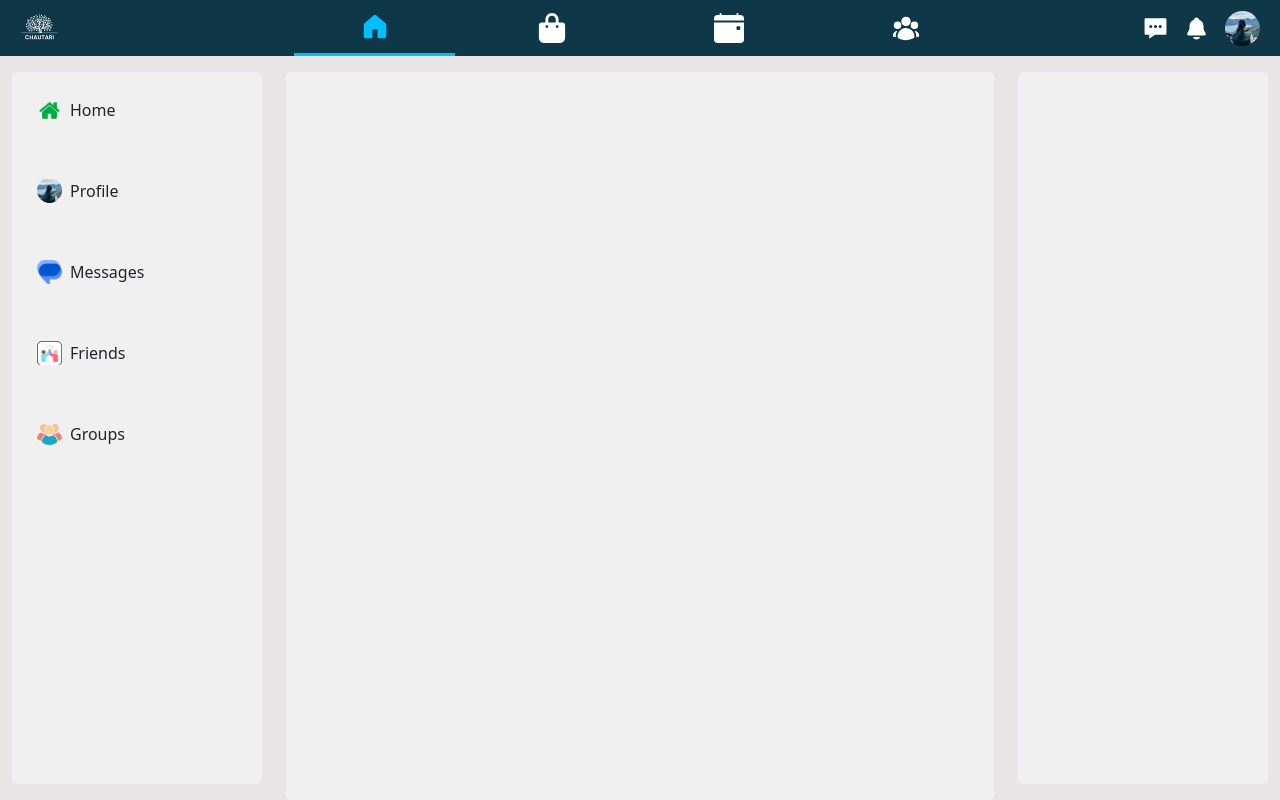
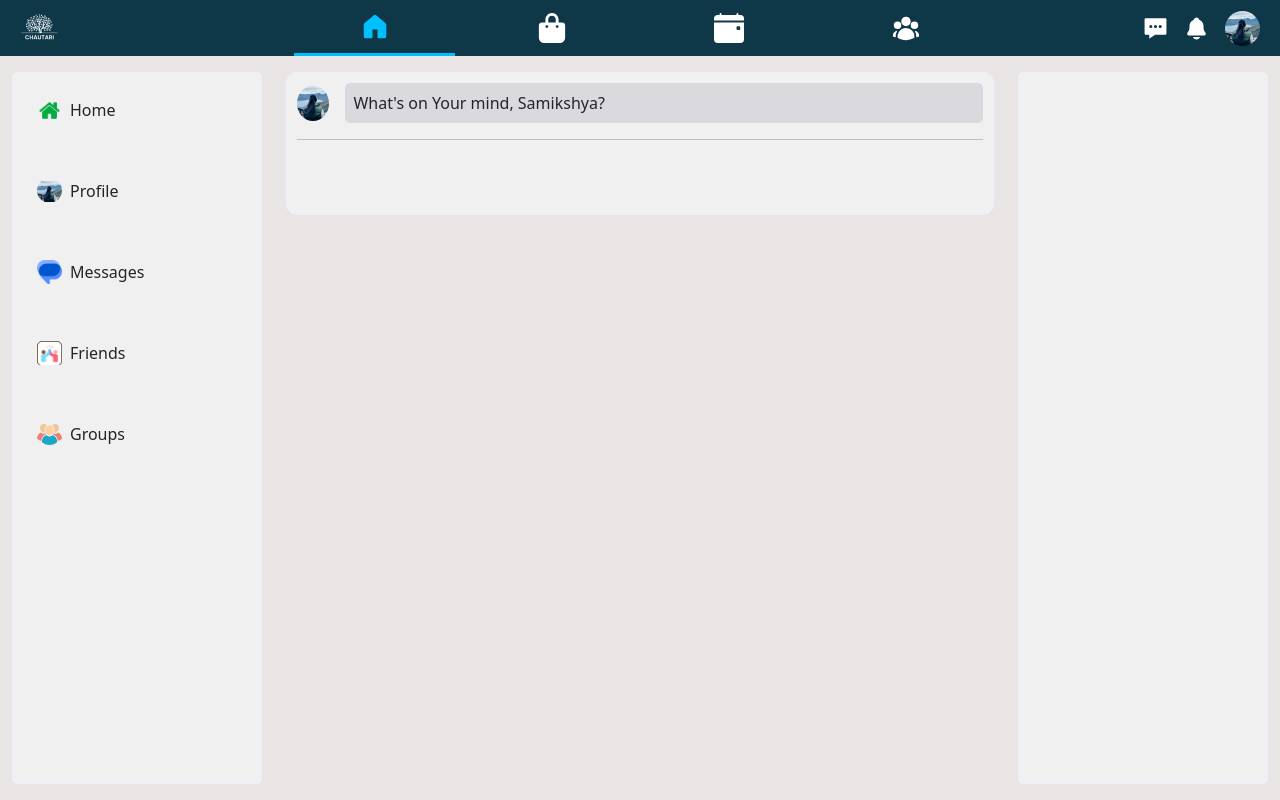
Before and after one commit to thapaji/social-media-ui, a React (Vite) app: page /home in a window 1280 px wide. Built offline with nearby package versions, Linux system fonts and the light colour scheme.

Commit message:
post status added

```diff
--- a/src/App.css
+++ b/src/App.css
@@ -1,23 +1,17 @@
-
 /* ---------------------------------Header---------------------------------------------------- */
 .custom-navbar {
-
   height: 7vh;
   background: var(--primary-color);
 }
-.left-nav{
-
+.left-nav {
   width: 250px;
-
 }
-.right-nav{
-
+.right-nav {
   flex: 0 0 250px;
   display: flex;
   justify-content: flex-end;
   align-items: center;
 }
-
 
 .navbar-center {
   flex: 1;
@@ -32,8 +26,7 @@
   flex: 1;
   text-align: center;
 }
-.active-icon-box{
-
+.active-icon-box {
   height: 7vh;
   display: flex;
   justify-content: center;
@@ -41,98 +34,107 @@
   border-bottom: 3px solid var(--activeIconColor);
   box-sizing: border-box;
 }
-.icon-box{
+.icon-box {
   height: 7vh;
   display: flex;
   justify-content: center;
   align-items: center;
-  border-bottom: 3px ;
+  border-bottom: 3px;
   box-sizing: border-box;
-
 }
 
-.profile{
+.profile {
   width: 35px;
   height: 35px;
   border-radius: 50%;
   overflow: hidden;
   background: #000;
 }
-.profile-image{
+.profile-image {
   object-fit: cover;
   width: 100%;
   height: 100%;
-
 }
-
 
 /* ----------main---------------------------------------------------------- */
 
-.main{
+.main {
   background-color: var(--bg-color);
   min-height: 93vh;
 }
-.left-sidebar, .right-sidebar{
+.left-sidebar,
+.right-sidebar {
   width: 250px;
   background-color: var(--sidebar);
   height: 89vh;
   border-radius: 5px;
-  border: 1px solid #F0EDFF;
+  border: 1px solid #f0edff;
 }
-.main-content{
-  width:calc(100% - 548px) ;
-  background-color: var(--sidebar);
+.main-content {
+  width: calc(100% - 548px);
+  /* background-color: var(--sidebar); */
   min-height: 91vh;
   border-radius: 5px;
-
 }
 
-
 /* left sidebar ------------------------------------------------------------------------------*/
-.menu{
+.menu {
   cursor: pointer;
   border-radius: 10px;
 }
-.menu:hover{
+.menu:hover {
   background-color: #e6e3e3;
 }
 
-.menu-image{
+.menu-image {
   width: 25px;
   height: 25px;
   overflow: hidden;
-
 }
-.menu-image-profile{
+.menu-image-profile {
   border-radius: 50%;
 }
-.menu-image img{
-  object-fit: cover;
+.menu-image img {
+  object-fit: contain;
   width: 100%;
   height: 100%;
-
 }
-.menu-title{
+.menu-title {
   font-size: 16px;
   font-weight: 500;
 }
 
-.home-p{
+.home-p {
   position: relative;
-
 }
-.home{
+.home {
   position: absolute;
   background: black;
   color: white;
   padding: 8px 17px;
   border-radius: 10px;
-  bottom:-38px;
+  bottom: -38px;
   font-size: 12px;
   font-weight: bold;
   display: none;
-
 }
 .home-p:hover .home {
   display: block;
 }
+
+.status-container {
+  height: 143px;
+  border: 1px solid var(--border-color);
+  padding: 10px;
+  background-color: var(--sidebar);
+  border-radius: 10px;
+}
+
+.status-placeholder {
+  background: rgb(218, 217, 222);
+  border-radius: 5px;
+  font-weight: 300;
+}
+.media {
+  display: flex;
+}
--- a/src/components/layout/MainLayout.jsx
+++ b/src/components/layout/MainLayout.jsx
@@ -4,6 +4,7 @@ import { Outlet } from "react-router-dom";
 import { Container, Row, Col } from "react-bootstrap";
 import LeftSidebar from "./LeftSidebar";
 import RightSidebar from "./RightSidebar";
+import PostStatus from "./PostStatus";
 
 const MainLayout = () => {
   return (
@@ -18,6 +19,7 @@ const MainLayout = () => {
 
       </div>
       <div className="main-content">
+        <PostStatus/>
 
       </div>
       <div className="right-sidebar">
--- /dev/null
+++ b/src/components/layout/PostStatus.jsx
@@ -0,0 +1,39 @@
+import React from "react";
+import profile from "../../assets/image/profile.png";
+import { Col, Row } from "react-bootstrap";
+import article from "../../assets/image/article.png";
+
+const PostStatus = () => {
+  return (
+    <div className="status-container ">
+      <div className="d-flex align-items-center gap-3">
+        <div className="profile">
+          <img src={profile} className="profile-image" alt="profile-img" />
+        </div>
+        <div className="status-placeholder w-100 p-2">
+          What's on Your mind, Samikshya?
+        </div>
+      </div>
+      <hr />
+      <div className="media gap-3">
+
+
+        {/* <div className="post">
+
+          <div className="d-flex">
+          <div className="menu-image menu-image-profile">
+              <img src={article}  alt="profile-img" />
+            </div>
+
+        <div className="menu-title">Post</div>
+          </div>
+        </div>
+        <div className="photo">h</div>
+        <div className="ads">h</div> */}
+      </div>
+      <div></div>
+    </div>
+  );
+};
+
+export default PostStatus;
--- a/src/index.css
+++ b/src/index.css
@@ -1,18 +1,8 @@
-:root{
-    --primary-color:#0E3748;
-    --bg-color:#E9E5E5;
-    --sidebar: #F0F0F0;
-    --activeIconColor:#00BFFF;
-
-
+:root {
+  --primary-color: #0e3748;
+  /* --primary-color:#f0f0f0; */
+  --bg-color: #e9e5e5;
+  --sidebar: #f0f0f0;
+  --activeIconColor: #00bfff;
+  --border-color:#F0EDFF
 }
-.navbar-center {
-    display: flex;
-    justify-content: space-between;
-    width: 100%;
-  }
-
-  .navbar-center .nav-link {
-    flex: 1;
-    text-align: center;
-  }
```
